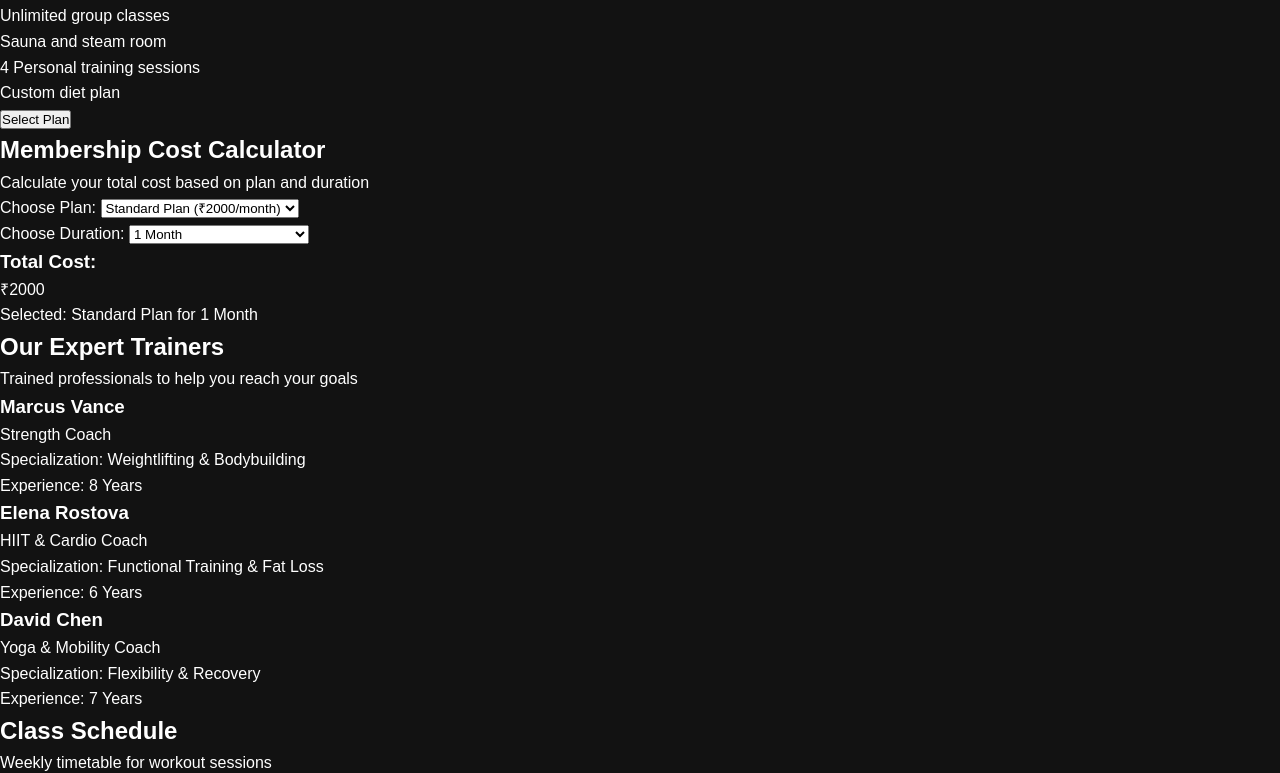
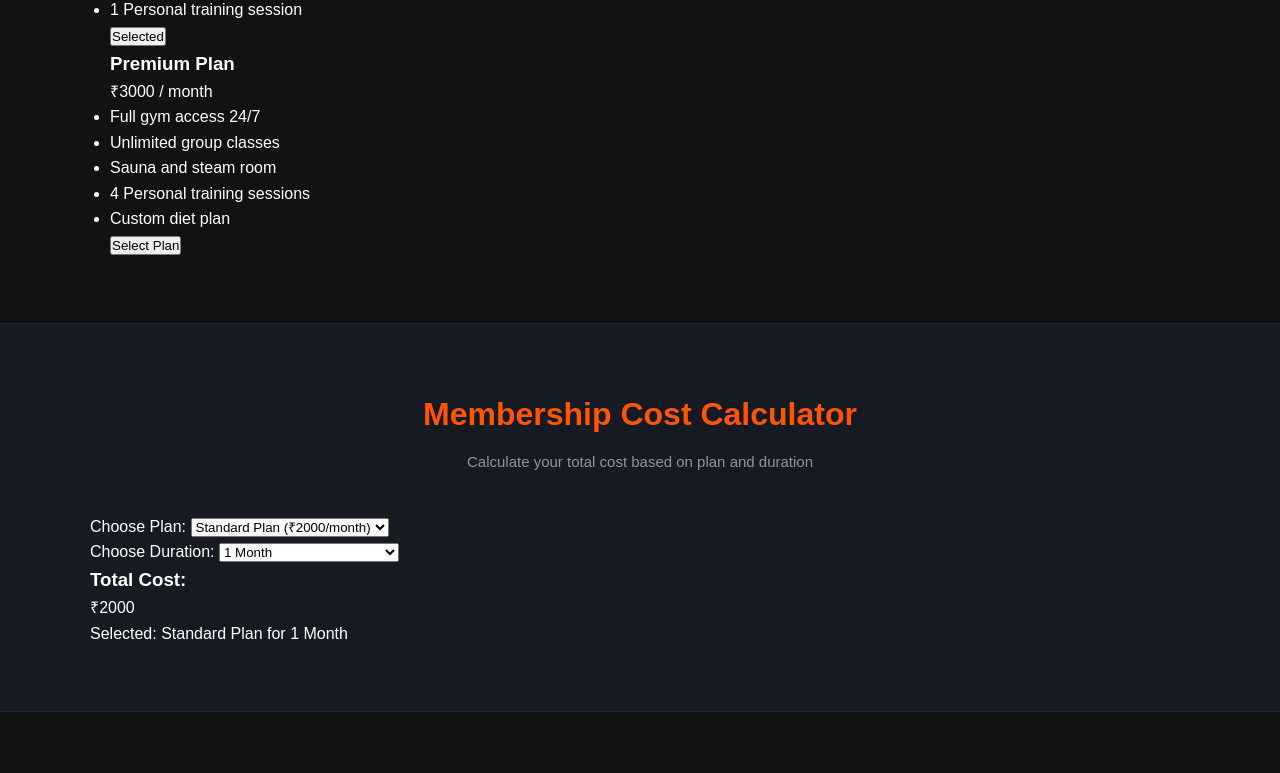
Before and after one commit to I-Am-Priyanshu96/Fitness-Studio-Page, a plain HTML site: page index.html in a window 1280 px wide. Shown: the part 999-1772 px from the top of the page. Drawn offline with Linux system fonts and the light colour scheme.

Commit message:
Added Styling for Common Section Styles and Background image pattern for dark alternate sections

```diff
--- a/index.css
+++ b/index.css
@@ -100,3 +100,43 @@ nav a:hover {
     background-color: #e04b00;
     transform: translateY(-2px);
 }
+
+/* Common Section Styles */
+.section {
+    padding: 65px 20px;
+    max-width: 1100px;
+    margin: 0 auto;
+}
+
+/* Background image pattern for dark alternate sections */
+.bg-dark {
+    background-color: #161a22;
+    background-image:
+        radial-gradient(rgba(255, 85, 0, 0.08) 1px, transparent 1px),
+        radial-gradient(rgba(255, 255, 255, 0.03) 1px, #161a22 1px);
+    background-size: 32px 32px;
+    background-position: 0 0, 16px 16px;
+    max-width: 100%;
+    border-top: 1px solid #232a36;
+    border-bottom: 1px solid #232a36;
+}
+
+.bg-dark .calculator-container,
+.bg-dark .table-container {
+    max-width: 1100px;
+    margin: 0 auto;
+}
+
+.section-title {
+    text-align: center;
+    font-size: 32px;
+    margin-bottom: 10px;
+    color: #ff5500;
+}
+
+.section-subtitle {
+    text-align: center;
+    color: #8c96a5;
+    margin-bottom: 40px;
+    font-size: 15px;
+}
```
